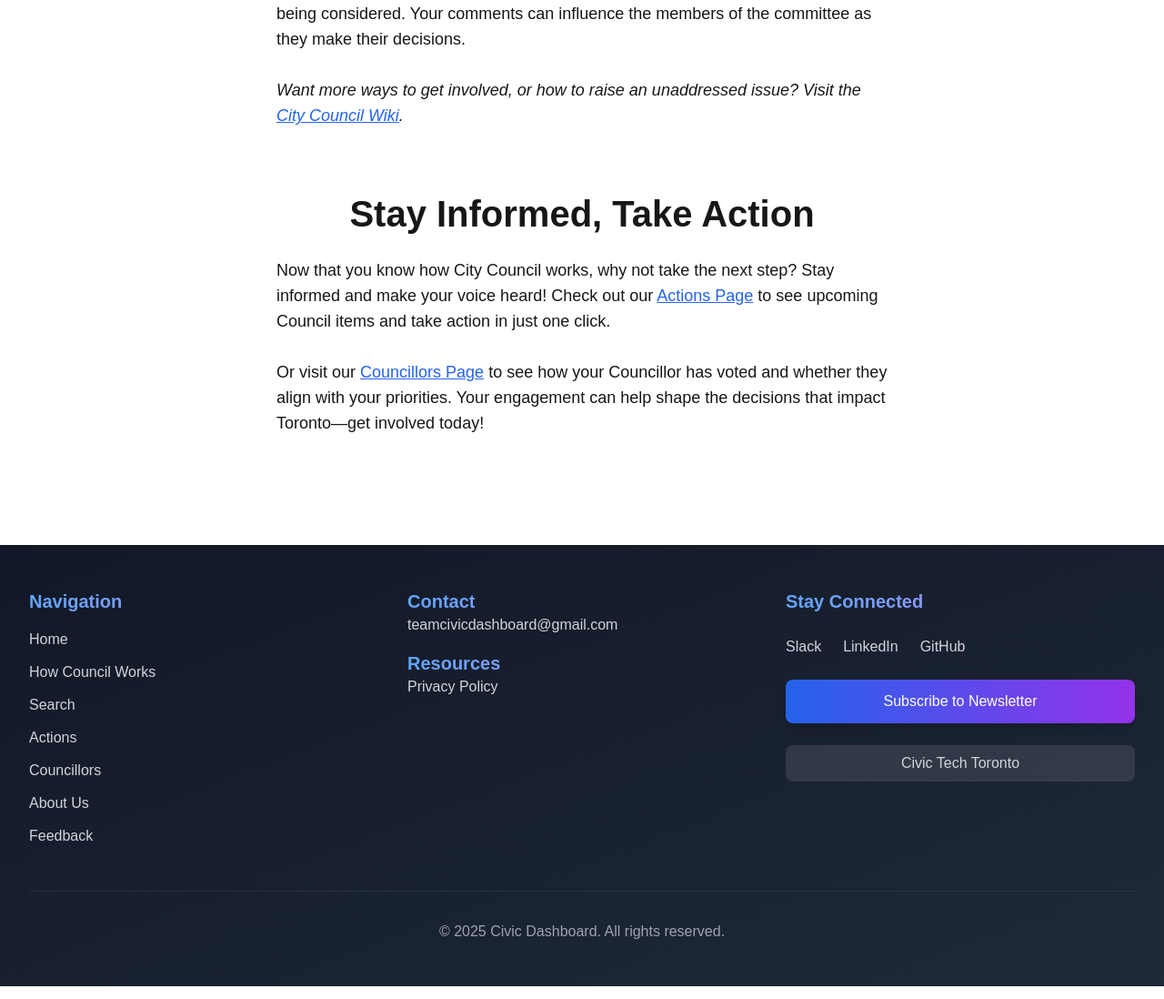
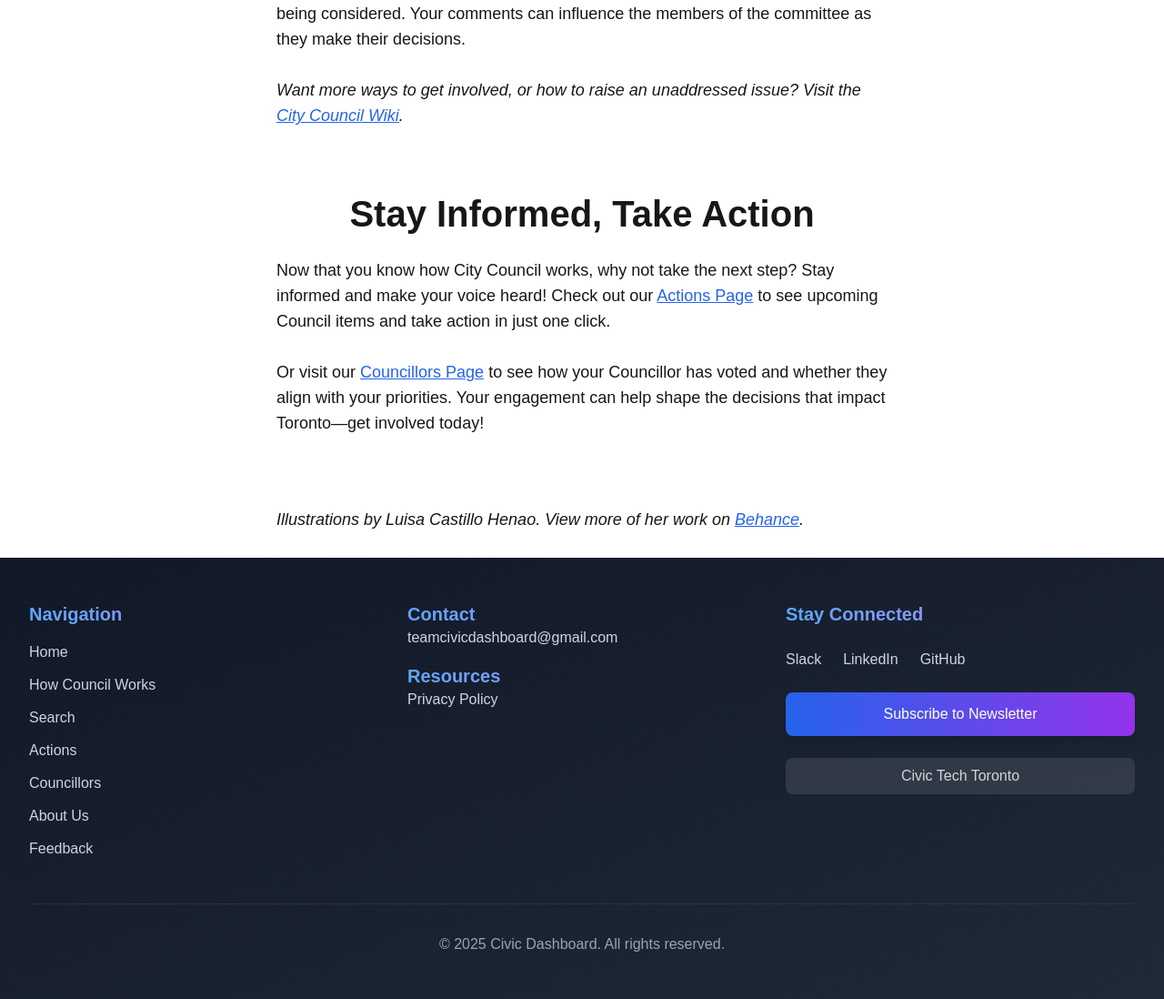
Before and after one commit to civic-dashboard/civic-dashboard-web, a Next.js app: page /how-council-works in a window 1280 px wide. Shown: the part 5606-6704 px from the top of the page at 91% size. Built offline with nearby package versions, Linux system fonts and the light colour scheme.

Commit message:
credit illustrator

```diff
--- a/src/app/how-council-works/page.tsx
+++ b/src/app/how-council-works/page.tsx
@@ -3,7 +3,7 @@
 import { Tooltip, Provider as TooltipProvider } from '@/components/ui/tooltip';
 import { menuItems } from '@/constants/navigation';
 import Image from 'next/image';
-
+import Link from 'next/link';
 const SectionHeading = ({ children }: { children: React.ReactNode }) => (
   <h2 className="text-[24px] md:text-[32px] lg:text-[40px] font-bold text-center">
     {children}
@@ -103,7 +103,7 @@ export default function HowCouncilWorks() {
 
   return (
     <TooltipProvider>
-      <main className="max-w-[876px] mx-auto px-4 md:px-0 pb-[120px]">
+      <main className="max-w-[876px] mx-auto px-4 md:px-0">
         <h1 className="text-[32px] md:text-[48px] lg:text-[56px] font-bold mt-[104px] text-center">
           What is Toronto City Council?
         </h1>
@@ -347,6 +347,22 @@ export default function HowCouncilWorks() {
             impact Toronto—get involved today!
           </SectionText>
         </Section>
+        <Section>
+          <SectionText>
+            <span className="italic">
+              Illustrations by Luisa Castillo Henao. View more of her work on{' '}
+              <Link
+                href="https://www.behance.net/luisafchenao"
+                className="classic-link"
+              >
+                Behance
+              </Link>
+              .
+            </span>
+            <br />
+            <br />
+          </SectionText>
+        </Section>
       </main>
     </TooltipProvider>
   );
```
